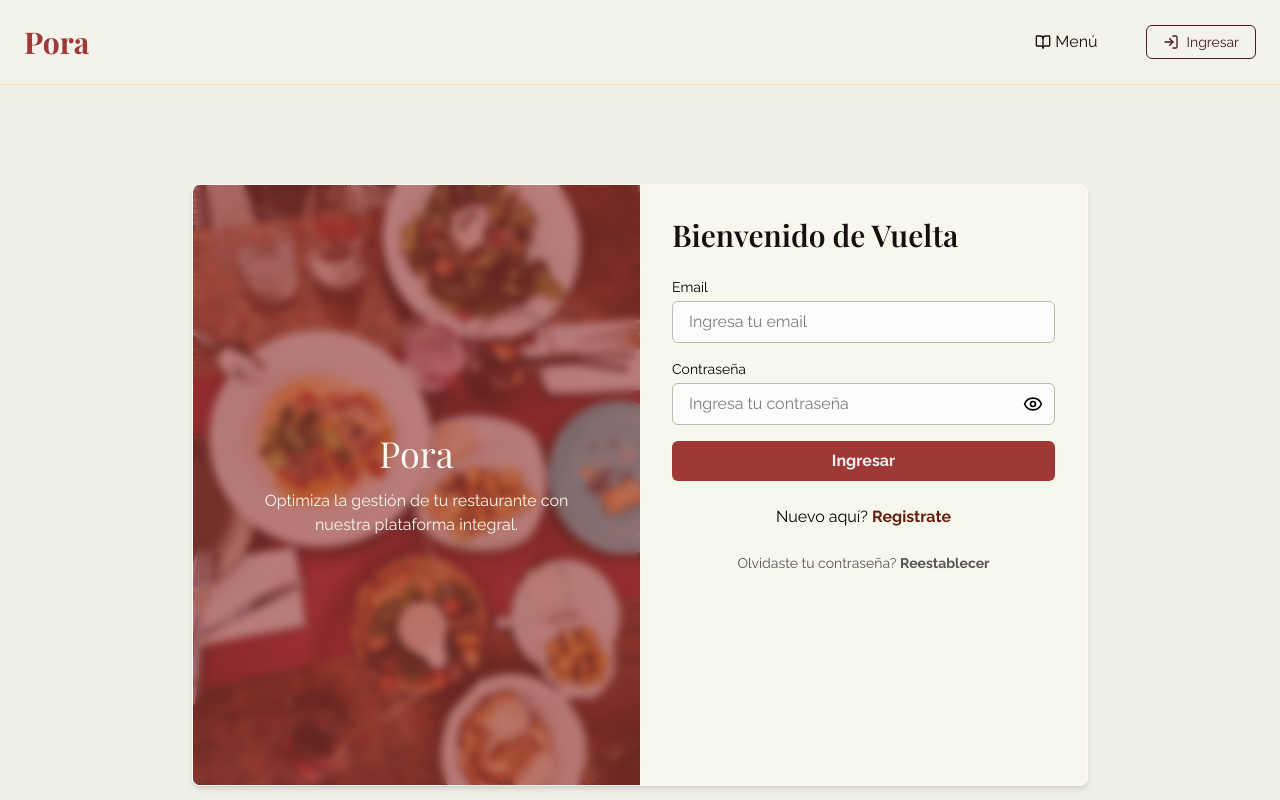
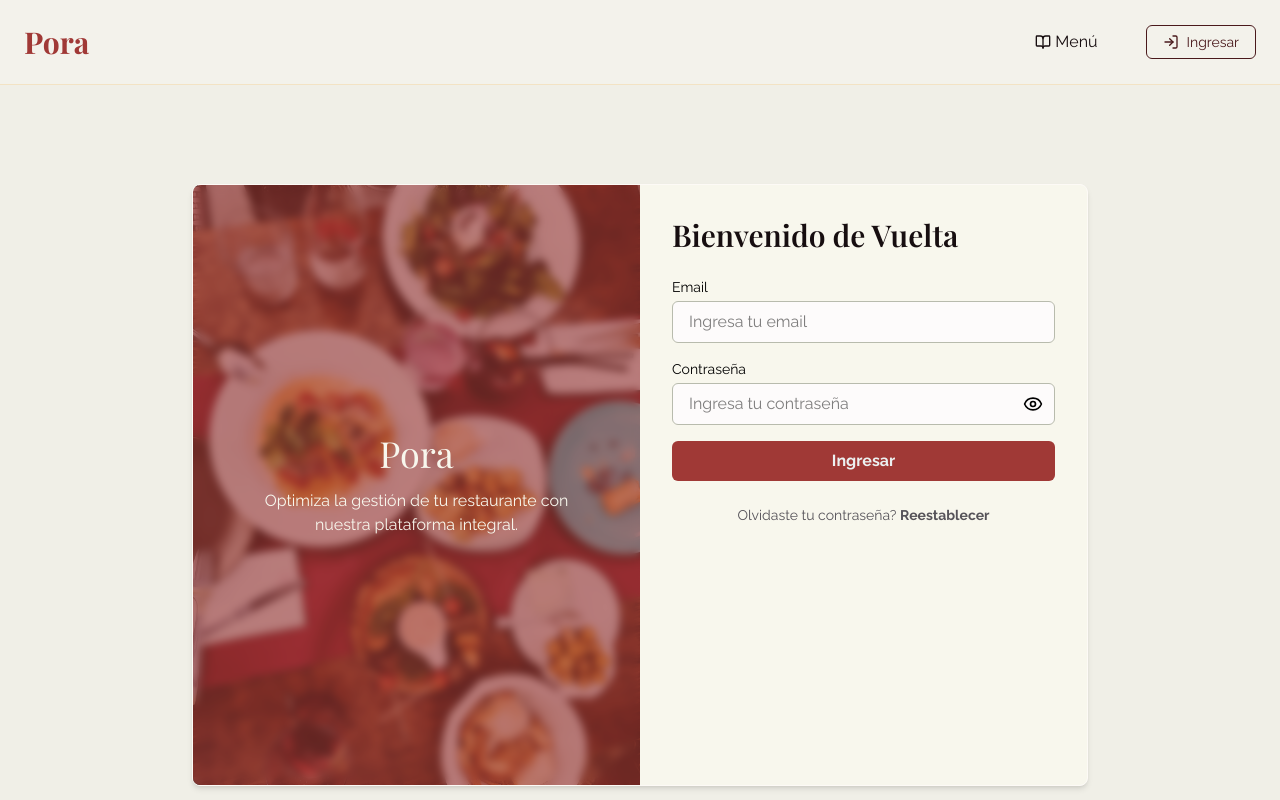
Before and after one commit to melissaagost/TC_Grupo9, a React (Vite) app in the folder apps/client/: page /auth in a window 1280 px wide. Shown: the top 800 px of the page. Built offline with nearby package versions, Linux system fonts and the light colour scheme; a web font is replaced by a local one.

Commit message:
Cambios menores navbar y footer

```diff
--- a/apps/client/src/components/Auth/AuthForms.tsx
+++ b/apps/client/src/components/Auth/AuthForms.tsx
@@ -98,16 +98,7 @@ const AuthForms = () => {
             </Button>
           </form>
 
-          {/* Link para Registro */}
-          <p className="mt-6 text-center font-raleway text-charcoal-600">
-            Nuevo aquí?{' '}
-            <button
-              onClick={() => setIsLogin(false)}
-              className="text-blood-300 hover:underline font-semibold"
-            >
-              Registrate
-            </button>
-          </p>
+
 
           {/* Link para recuperar contraseña */}
           <p className="mt-6 text-sm text-center font-raleway text-gray-200">
--- a/apps/client/src/components/Footer.tsx
+++ b/apps/client/src/components/Footer.tsx
@@ -46,7 +46,7 @@ const Footer = () => {
             <li><a href="/building" className="hover:text-gold-golden transition-colors">Reservas</a></li>
             <li><a href="/building" className="hover:text-gold-golden transition-colors">Gestión de Menú</a></li>
 
-            {userType === 1 &&(
+            {userType === 'administrador' &&(
             <li><a href="/building" className="hover:text-gold-golden transition-colors">Gestión de Usuarios</a></li>
             )}
 
--- a/apps/client/src/components/Navbar.tsx
+++ b/apps/client/src/components/Navbar.tsx
@@ -64,7 +64,7 @@ const Navbar = () => {
 
 
               {/* Cosas que sólo ve el admin */}
-              {userType === 1 && (
+              {userType === 'administrador' && (
                 <Link to="/building" className="flex items-center gap-1 hover:text-blood-100">
                   <Users size={16} /> Usuarios
                 </Link>
@@ -150,7 +150,7 @@ const Navbar = () => {
                   <User size={18} /> Perfil
                 </Link>
 
-                {userType === 1 &&(
+                {userType === 'administrador' &&(
                 <Link to="/building" className="flex items-center gap-2">
                   <Users size={18} /> Usuarios
                 </Link>
```
